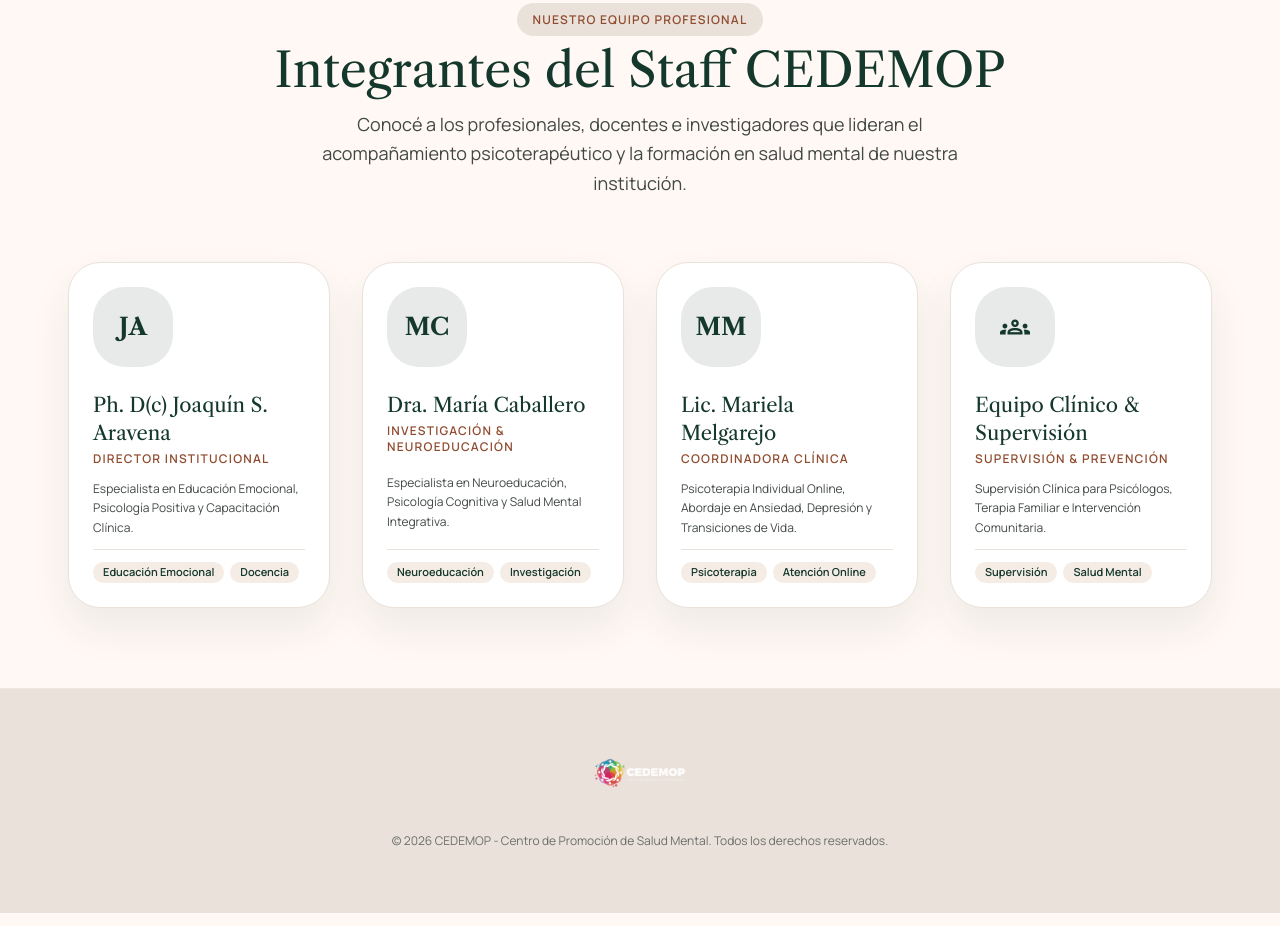
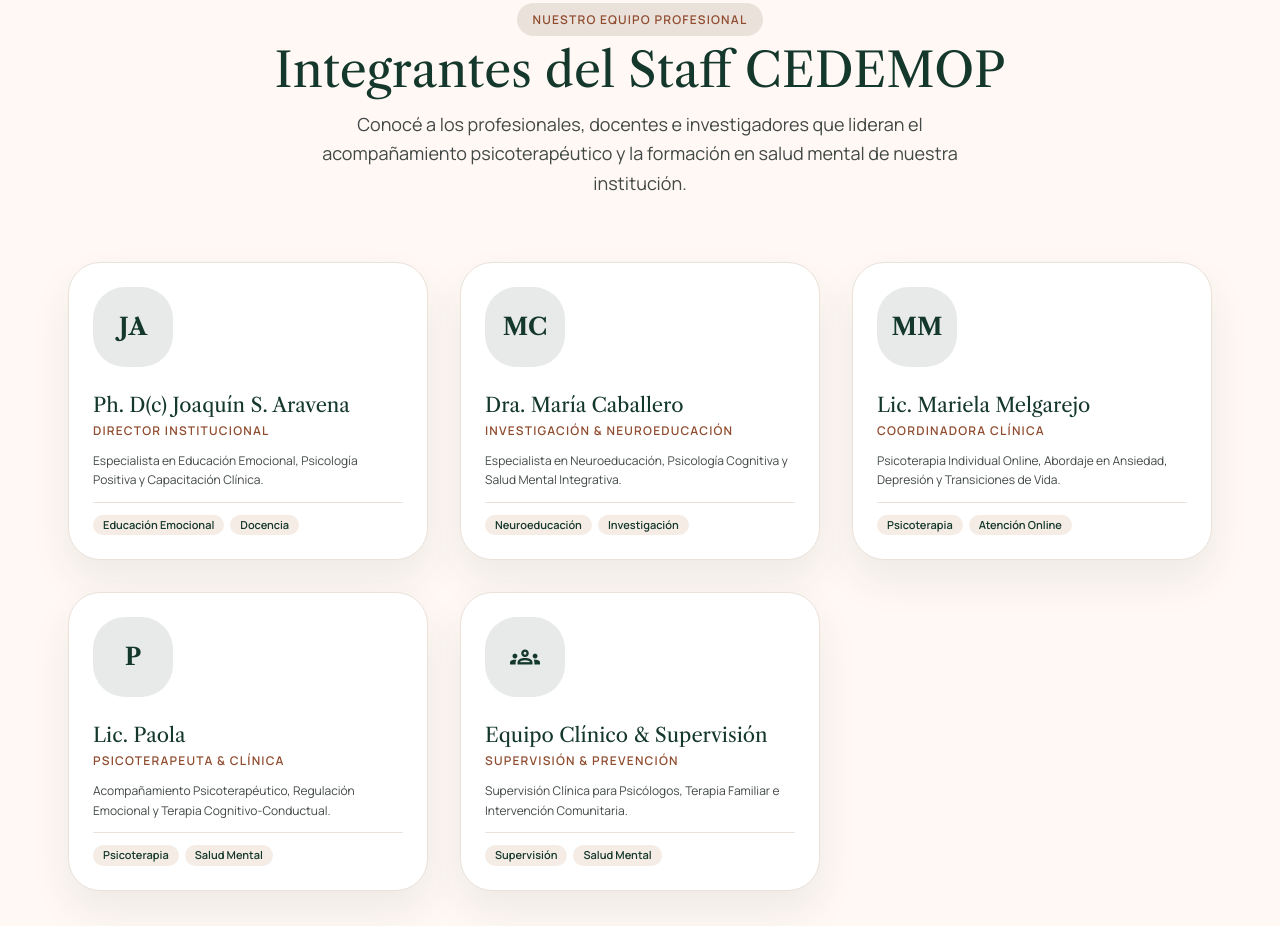
Before and after one commit to gordymelgui/cedemop, a plain HTML site: page public/staff.html in a window 1280 px wide. Shown: the part 154-1080 px from the top of the page. Drawn offline with nearby package versions, Linux system fonts and the light colour scheme; a script that the page names is missing.

Commit message:
feat: agregar tarjeta para la Lic. Paola al staff profesional de CEDEMOP

```diff
--- a/public/staff.html
+++ b/public/staff.html
@@ -151,7 +151,7 @@
 
     <!-- Team Grid Section (Authentic CEDEMOP Staff with Minimalist Professional Emblems) -->
     <section class="max-w-[1240px] mx-auto px-6 md:px-12 pb-20">
-      <div class="grid grid-cols-1 md:grid-cols-2 lg:grid-cols-4 gap-8">
+      <div class="grid grid-cols-1 md:grid-cols-2 lg:grid-cols-3 gap-8">
 
         <!-- Staff Member 1: Ph. D(c) Joaquín S. Aravena -->
         <div class="group bg-surface-container-lowest rounded-3xl overflow-hidden shadow-ethereal border border-surface-container-highest transition-all hover:shadow-ethereal-hover hover:-translate-y-1 flex flex-col h-full p-6">
@@ -213,6 +213,26 @@
           </div>
         </div>
 
+        <!-- Staff Member 4: Lic. Paola -->
+        <div class="group bg-surface-container-lowest rounded-3xl overflow-hidden shadow-ethereal border border-surface-container-highest transition-all hover:shadow-ethereal-hover hover:-translate-y-1 flex flex-col h-full p-6">
+          <div class="w-20 h-20 bg-primary/10 rounded-3xl flex items-center justify-center text-primary mb-6 transition-all group-hover:bg-primary group-hover:text-white">
+            <span class="font-headline text-2xl font-bold">P</span>
+          </div>
+          <div class="space-y-3 flex-grow flex flex-col justify-between">
+            <div>
+              <h3 class="font-headline text-xl text-primary">Lic. Paola</h3>
+              <p class="text-xs font-semibold text-secondary uppercase tracking-widest mt-1">Psicoterapeuta & Clínica</p>
+            </div>
+            <p class="text-xs text-on-surface-variant leading-relaxed">
+              Acompañamiento Psicoterapéutico, Regulación Emocional y Terapia Cognitivo-Conductual.
+            </p>
+            <div class="flex flex-wrap gap-1.5 pt-3 border-t border-surface-container-highest">
+              <span class="px-2.5 py-0.5 bg-surface-container text-primary rounded-full text-[11px] font-semibold">Psicoterapia</span>
+              <span class="px-2.5 py-0.5 bg-surface-container text-primary rounded-full text-[11px] font-semibold">Salud Mental</span>
+            </div>
+          </div>
+        </div>
+
         <!-- Staff Member 4: Equipo Clínico CEDEMOP -->
         <div class="group bg-surface-container-lowest rounded-3xl overflow-hidden shadow-ethereal border border-surface-container-highest transition-all hover:shadow-ethereal-hover hover:-translate-y-1 flex flex-col h-full p-6">
           <div class="w-20 h-20 bg-primary/10 rounded-3xl flex items-center justify-center text-primary mb-6 transition-all group-hover:bg-primary group-hover:text-white">
```
